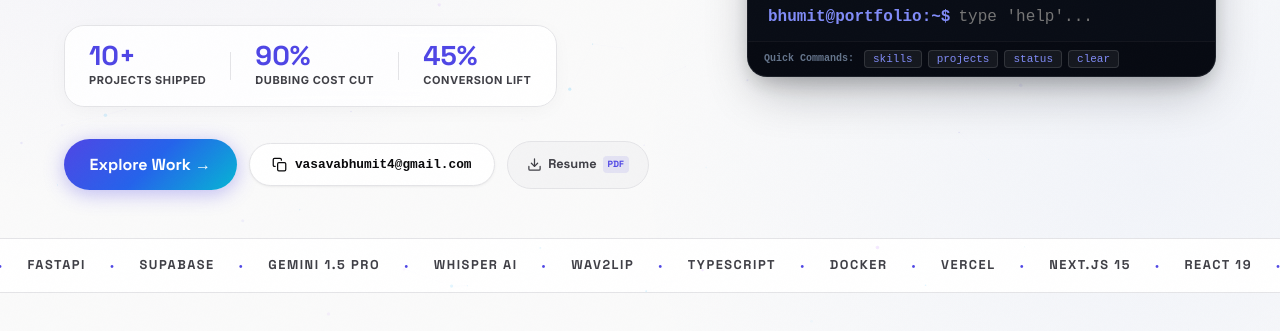
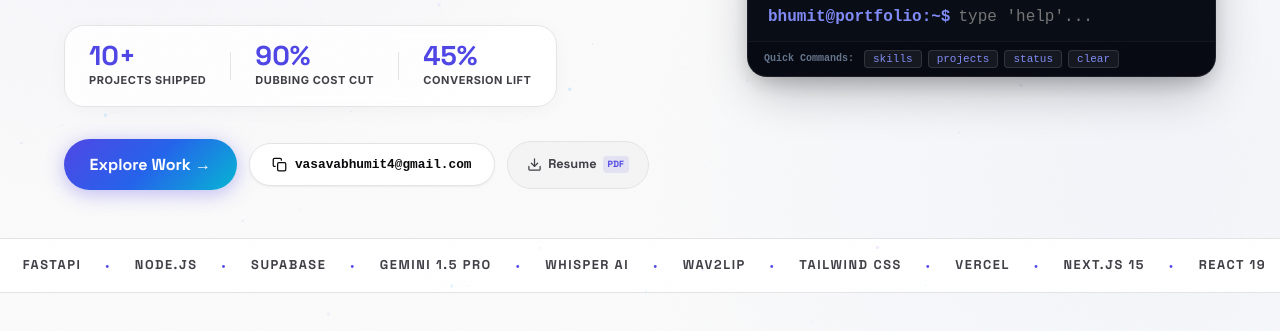
Before and after one commit to BOOM-08/1ST-COLLEGE-PROJECT, a website: page index.html in a window 1280 px wide. Shown: the part 469-800 px from the top of the page. Drawn offline with nearby package versions, Linux system fonts and the light colour scheme.

Commit message:
fix: audit all skills across hero, marquee, and matrix to include ONLY authentic verified user skills

```diff
--- a/index.html
+++ b/index.html
@@ -17,7 +17,7 @@
     <meta property="og:description" content="Building intelligent web applications powered by NLP, real-time backends, and modern frontend frameworks." />
     <meta property="og:type" content="website" />
     <title>Bhumit | Full-Stack Developer & AI Engineer</title>
-    <link rel="stylesheet" href="assets/index.css?v=12.0" />
+    <link rel="stylesheet" href="assets/index.css?v=13.0" />
     <link rel="preconnect" href="https://fonts.googleapis.com" />
     <link rel="preconnect" href="https://fonts.gstatic.com" crossorigin />
     <link
@@ -183,24 +183,24 @@
                 <span>REACT 19</span><span class="marquee-dot">•</span>
                 <span>PYTHON</span><span class="marquee-dot">•</span>
                 <span>FASTAPI</span><span class="marquee-dot">•</span>
+                <span>NODE.JS</span><span class="marquee-dot">•</span>
                 <span>SUPABASE</span><span class="marquee-dot">•</span>
                 <span>GEMINI 1.5 PRO</span><span class="marquee-dot">•</span>
                 <span>WHISPER AI</span><span class="marquee-dot">•</span>
                 <span>WAV2LIP</span><span class="marquee-dot">•</span>
-                <span>TYPESCRIPT</span><span class="marquee-dot">•</span>
-                <span>DOCKER</span><span class="marquee-dot">•</span>
+                <span>TAILWIND CSS</span><span class="marquee-dot">•</span>
                 <span>VERCEL</span><span class="marquee-dot">•</span>
                 <!-- Duplicate sequence for seamless loop -->
                 <span>NEXT.JS 15</span><span class="marquee-dot">•</span>
                 <span>REACT 19</span><span class="marquee-dot">•</span>
                 <span>PYTHON</span><span class="marquee-dot">•</span>
                 <span>FASTAPI</span><span class="marquee-dot">•</span>
+                <span>NODE.JS</span><span class="marquee-dot">•</span>
                 <span>SUPABASE</span><span class="marquee-dot">•</span>
                 <span>GEMINI 1.5 PRO</span><span class="marquee-dot">•</span>
                 <span>WHISPER AI</span><span class="marquee-dot">•</span>
                 <span>WAV2LIP</span><span class="marquee-dot">•</span>
-                <span>TYPESCRIPT</span><span class="marquee-dot">•</span>
-                <span>DOCKER</span><span class="marquee-dot">•</span>
+                <span>TAILWIND CSS</span><span class="marquee-dot">•</span>
                 <span>VERCEL</span><span class="marquee-dot">•</span>
             </div>
         </div>
@@ -421,10 +421,6 @@
                             <span class="tag-level tier-prod">Production Ready</span>
                         </div>
                         <div class="matrix-tag-item">
-                            <span class="tag-name">TypeScript</span>
-                            <span class="tag-level tier-prod">Production Ready</span>
-                        </div>
-                        <div class="matrix-tag-item">
                             <span class="tag-name">Tailwind CSS</span>
                             <span class="tag-level tier-prod">Production Ready</span>
                         </div>
@@ -459,12 +455,8 @@
                             <span class="tag-level tier-active">Active Building</span>
                         </div>
                         <div class="matrix-tag-item">
-                            <span class="tag-name">Supabase</span>
+                            <span class="tag-name">Supabase DB</span>
                             <span class="tag-level tier-prod">Production Ready</span>
-                        </div>
-                        <div class="matrix-tag-item">
-                            <span class="tag-name">PostgreSQL</span>
-                            <span class="tag-level tier-active">Active Building</span>
                         </div>
                         <div class="matrix-tag-item">
                             <span class="tag-name">Firebase</span>
```
